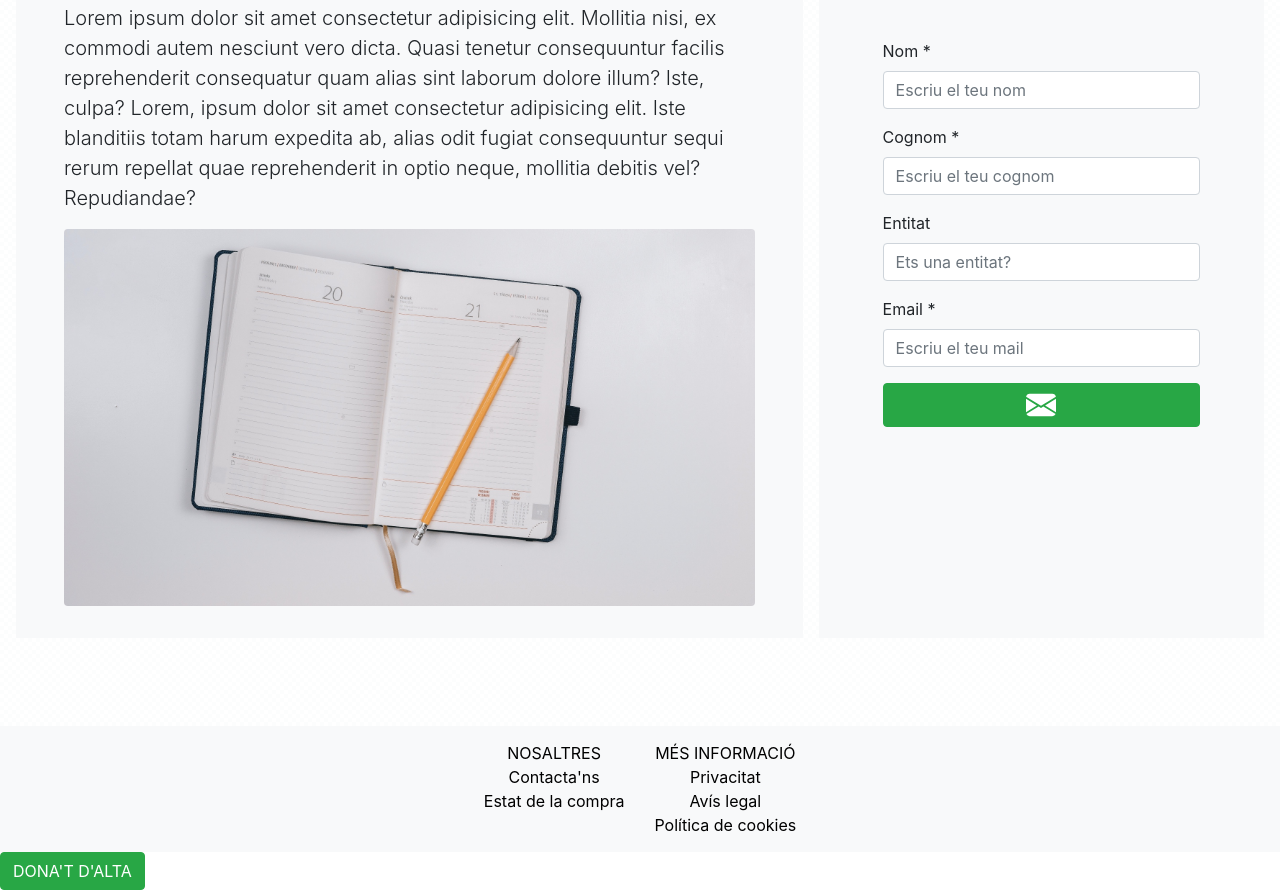
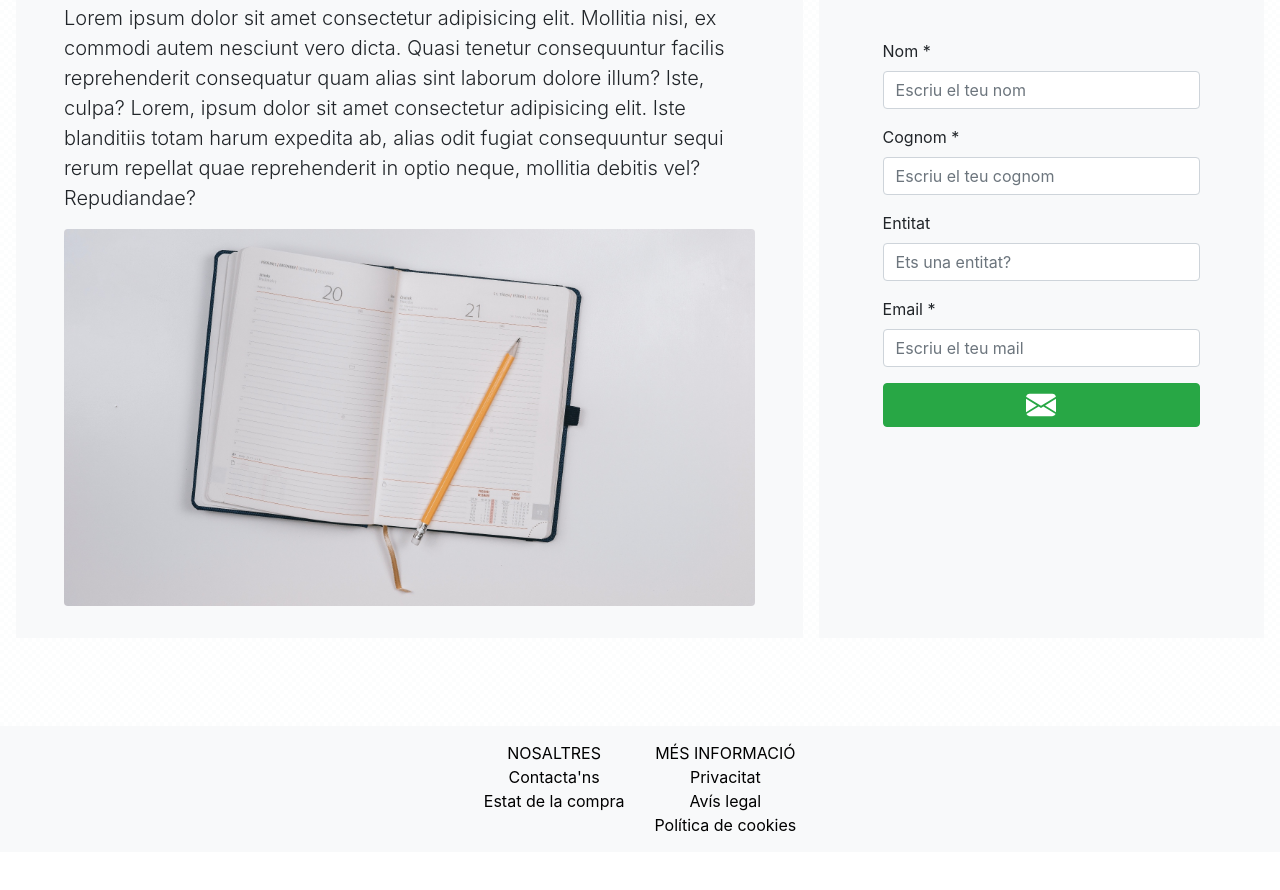
Before and after one commit to isabelpm/IT_Academy_spring2_bs, a plain HTML site: page index.html in a window 1280 px wide. Shown: the part 1198-2088 px from the top of the page. After the commit the page ends 2050 px from the top, so only its background shows below. Drawn offline with nearby package versions, Linux system fonts and the light colour scheme; files that its build step writes are made by us from their sources.

Commit message:
comentado botón dona't d'alta

```diff
--- a/index.html
+++ b/index.html
@@ -320,9 +320,9 @@
 
     <!------------------------------------------ APARTAT MODAL --------------------------------------------------->
     <!-- BOTÓ DONA'T D'ALTA INFERIOR ESQUERRA -->
-    <button type="button" class="btn btn-success" data-toggle="modal" data-target="#exampleModal3">
-        DONA'T D'ALTA
-    </button>
+    <!-- <button type="button" class="btn btn-success btn-sm mt 10" data-toggle="modal" data-target="#exampleModal3">
+        Registra't
+    </button> -->
     <!-- CODI MODAL + JAVASCRIPT -->
     <div class="modal fade" id="exampleModal3" tabindex="-1" role="dialog" aria-labelledby="exampleModal3Label"
         aria-hidden="true">
```
